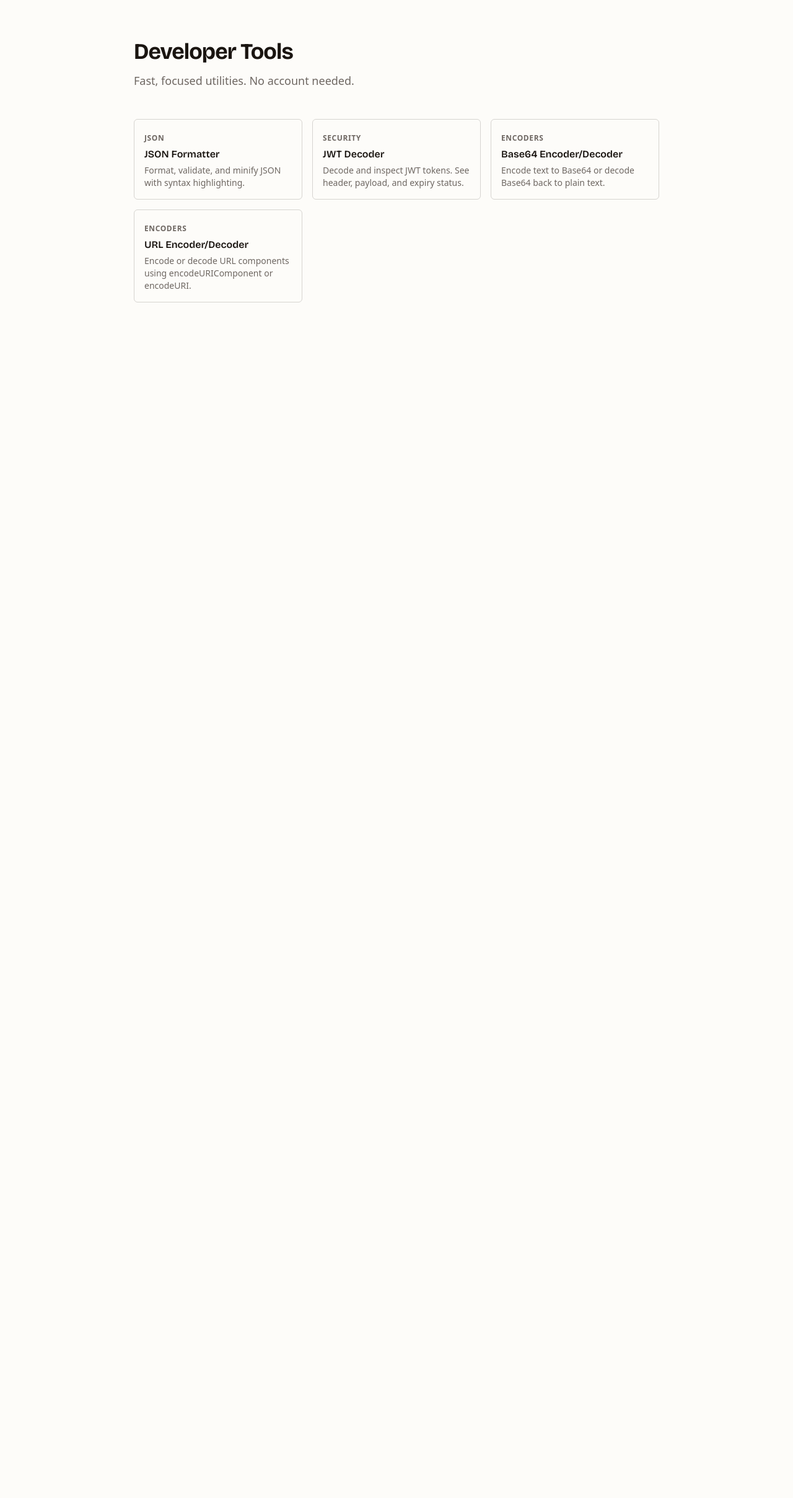
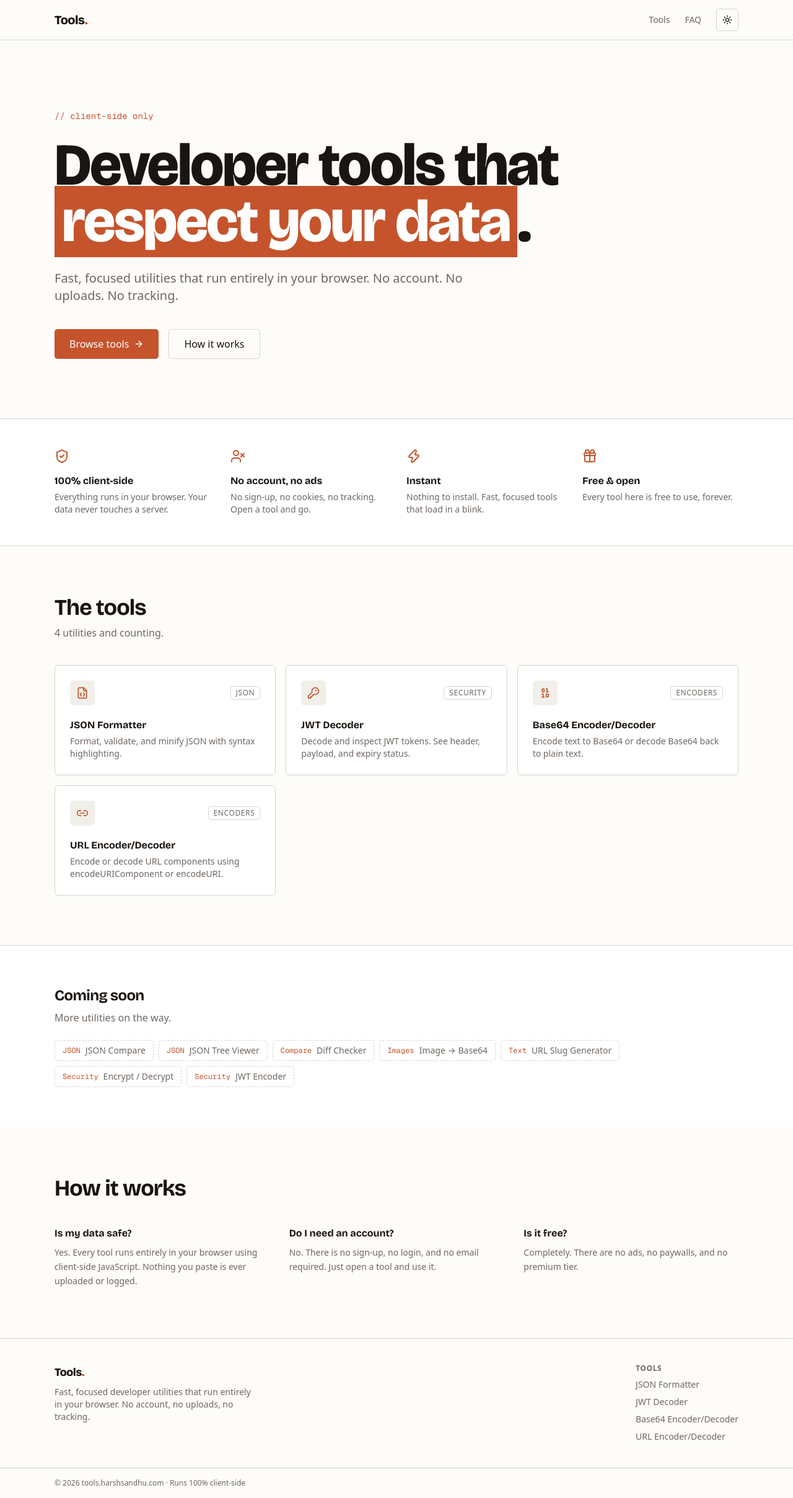
Before and after one commit to harshsandhu44/tools, a Next.js app: page / in a window 1280 px wide. Shown: the whole page at 62% size. Before the commit the page ends 800 px from the top, so only its background shows below. Built offline with nearby package versions, Linux system fonts and the light colour scheme.

Commit message:
feat(landing): rebuild landing as editorial marketing page
Replace the bare hero and grid with an editorial hero, value-prop strip,
icon tool grid, coming-soon teaser, and FAQ. Add site header and footer,
a generated OG image, and tool icons plus a roadmap list to the registry.

```diff
--- /dev/null
+++ b/src/app/opengraph-image.tsx
@@ -0,0 +1,49 @@
+import { ImageResponse } from 'next/og'
+
+export const alt = 'Tools — Developer utilities that respect your data'
+export const size = { width: 1200, height: 630 }
+export const contentType = 'image/png'
+
+export default function OpengraphImage() {
+  return new ImageResponse(
+    (
+      <div
+        style={{
+          height: '100%',
+          width: '100%',
+          display: 'flex',
+          flexDirection: 'column',
+          justifyContent: 'space-between',
+          background: '#fdfcf9',
+          padding: '80px',
+          fontFamily: 'sans-serif',
+        }}
+      >
+        <div style={{ display: 'flex', fontSize: 32, color: '#8a3d1f', fontWeight: 700 }}>
+          tools.harshsandhu.com
+        </div>
+        <div style={{ display: 'flex', flexDirection: 'column' }}>
+          <div
+            style={{
+              display: 'flex',
+              fontSize: 150,
+              fontWeight: 800,
+              color: '#1a1a17',
+              lineHeight: 1,
+              letterSpacing: '-0.04em',
+            }}
+          >
+            Tools<span style={{ color: '#c1502e' }}>.</span>
+          </div>
+          <div style={{ display: 'flex', fontSize: 40, color: '#57534e', marginTop: 24, maxWidth: 900 }}>
+            Developer utilities that run entirely in your browser.
+          </div>
+        </div>
+        <div style={{ display: 'flex', fontSize: 30, color: '#57534e', fontWeight: 600 }}>
+          No account · No uploads · No tracking
+        </div>
+      </div>
+    ),
+    { ...size },
+  )
+}
--- a/src/app/page.tsx
+++ b/src/app/page.tsx
@@ -1,37 +1,164 @@
 import Link from 'next/link'
-import { tools } from '@/lib/tools'
+import { ShieldCheck, UserX, Zap, Gift, ArrowRight } from 'lucide-react'
+import { tools, comingSoon } from '@/lib/tools'
+import { SiteHeader } from '@/components/site-header'
+import { SiteFooter } from '@/components/site-footer'
+import { Card } from '@/components/ui/card'
+import { Badge } from '@/components/ui/badge'
+
+const valueProps = [
+  {
+    icon: ShieldCheck,
+    title: '100% client-side',
+    body: 'Everything runs in your browser. Your data never touches a server.',
+  },
+  {
+    icon: UserX,
+    title: 'No account, no ads',
+    body: 'No sign-up, no cookies, no tracking. Open a tool and go.',
+  },
+  {
+    icon: Zap,
+    title: 'Instant',
+    body: 'Nothing to install. Fast, focused tools that load in a blink.',
+  },
+  {
+    icon: Gift,
+    title: 'Free & open',
+    body: 'Every tool here is free to use, forever.',
+  },
+]
+
+const faqs = [
+  {
+    q: 'Is my data safe?',
+    a: 'Yes. Every tool runs entirely in your browser using client-side JavaScript. Nothing you paste is ever uploaded or logged.',
+  },
+  {
+    q: 'Do I need an account?',
+    a: 'No. There is no sign-up, no login, and no email required. Just open a tool and use it.',
+  },
+  {
+    q: 'Is it free?',
+    a: 'Completely. There are no ads, no paywalls, and no premium tier.',
+  },
+]
 
 export default function Home() {
   return (
-    <main className="min-h-screen px-6 py-16 max-w-4xl mx-auto">
-      <section className="mb-12">
-        <h1 className="text-4xl font-bold tracking-tight text-foreground mb-3">
-          Developer Tools
+    <>
+      <SiteHeader />
+
+      <main className="flex-1">
+        {/* Hero */}
+        <section className="max-w-6xl mx-auto px-6 pt-20 pb-16 sm:pt-28 sm:pb-24">
+          <p className="font-mono text-sm text-primary mb-6">{'// client-side only'}</p>
+          <h1 className="font-display font-extrabold tracking-tight text-foreground text-5xl sm:text-7xl lg:text-8xl leading-[0.95] max-w-4xl">
+            Developer tools that{' '}
+            <span className="bg-primary text-primary-foreground px-3 box-decoration-clone">
+              respect your data
+            </span>
+            .
           </h1>
-        <p className="text-lg text-muted-foreground">
-          Fast, focused utilities. No account needed.
+          <p className="mt-8 text-lg sm:text-xl text-muted-foreground max-w-2xl">
+            Fast, focused utilities that run entirely in your browser. No account.
+            No uploads. No tracking.
           </p>
+          <div className="mt-10 flex flex-wrap items-center gap-4">
+            <Link
+              href="#tools"
+              className="inline-flex items-center gap-2 h-12 px-6 rounded-md bg-primary text-primary-foreground font-medium hover:opacity-90 transition-opacity"
+            >
+              Browse tools <ArrowRight className="w-4 h-4" />
+            </Link>
+            <Link
+              href="#faq"
+              className="inline-flex items-center h-12 px-6 rounded-md border border-border text-foreground font-medium hover:bg-muted transition-colors"
+            >
+              How it works
+            </Link>
+          </div>
         </section>
 
-      <section>
-        <div className="grid grid-cols-1 sm:grid-cols-2 lg:grid-cols-3 gap-4">
+        {/* Value props */}
+        <section className="border-y border-border bg-card">
+          <div className="max-w-6xl mx-auto px-6 py-12 grid grid-cols-1 sm:grid-cols-2 lg:grid-cols-4 gap-8">
+            {valueProps.map(v => (
+              <div key={v.title}>
+                <v.icon className="w-6 h-6 text-primary" />
+                <h3 className="font-display font-bold text-foreground mt-4">{v.title}</h3>
+                <p className="text-sm text-muted-foreground mt-1">{v.body}</p>
+              </div>
+            ))}
+          </div>
+        </section>
+
+        {/* Tool grid */}
+        <section id="tools" className="max-w-6xl mx-auto px-6 py-20 scroll-mt-20">
+          <h2 className="font-display text-3xl sm:text-4xl font-bold tracking-tight text-foreground">
+            The tools
+          </h2>
+          <p className="text-muted-foreground mt-2">
+            {tools.length} utilities and counting.
+          </p>
+          <div className="mt-10 grid grid-cols-1 sm:grid-cols-2 lg:grid-cols-3 gap-4">
             {tools.map(tool => (
-            <Link
-              key={tool.slug}
-              href={`/tools/${tool.slug}`}
-              className="block p-4 border border-border rounded-lg hover:border-primary transition-colors group"
-            >
-              <span className="text-xs font-semibold text-muted-foreground uppercase tracking-wider">
-                {tool.category}
-              </span>
-              <h2 className="font-semibold text-foreground mt-1 group-hover:text-primary transition-colors">
+              <Link key={tool.slug} href={`/tools/${tool.slug}`} className="group">
+                <Card className="h-full p-6 transition-colors hover:border-primary">
+                  <div className="flex items-center justify-between">
+                    <div className="flex items-center justify-center w-10 h-10 rounded-md bg-muted text-primary group-hover:bg-primary group-hover:text-primary-foreground transition-colors">
+                      <tool.icon className="w-5 h-5" />
+                    </div>
+                    <Badge variant="outline">{tool.category}</Badge>
+                  </div>
+                  <h3 className="font-display font-bold text-foreground mt-5 group-hover:text-primary transition-colors">
                     {tool.name}
-              </h2>
+                  </h3>
                   <p className="text-sm text-muted-foreground mt-1">{tool.description}</p>
+                </Card>
               </Link>
             ))}
           </div>
         </section>
+
+        {/* Coming soon */}
+        <section className="border-t border-border bg-card">
+          <div className="max-w-6xl mx-auto px-6 py-16">
+            <h2 className="font-display text-2xl font-bold tracking-tight text-foreground">
+              Coming soon
+            </h2>
+            <p className="text-muted-foreground mt-2">More utilities on the way.</p>
+            <div className="mt-6 flex flex-wrap gap-2">
+              {comingSoon.map(item => (
+                <span
+                  key={item.name}
+                  className="inline-flex items-center gap-2 rounded-md border border-dashed border-border px-3 py-1.5 text-sm text-muted-foreground"
+                >
+                  <span className="font-mono text-xs text-primary">{item.category}</span>
+                  {item.name}
+                </span>
+              ))}
+            </div>
+          </div>
+        </section>
+
+        {/* FAQ */}
+        <section id="faq" className="max-w-6xl mx-auto px-6 py-20 scroll-mt-20">
+          <h2 className="font-display text-3xl sm:text-4xl font-bold tracking-tight text-foreground">
+            How it works
+          </h2>
+          <div className="mt-10 grid grid-cols-1 md:grid-cols-3 gap-8">
+            {faqs.map(f => (
+              <div key={f.q}>
+                <h3 className="font-display font-bold text-foreground">{f.q}</h3>
+                <p className="text-sm text-muted-foreground mt-2 leading-relaxed">{f.a}</p>
+              </div>
+            ))}
+          </div>
+        </section>
       </main>
+
+      <SiteFooter />
+    </>
   )
 }
--- /dev/null
+++ b/src/components/site-footer.tsx
@@ -0,0 +1,38 @@
+import Link from 'next/link'
+import { Wordmark } from '@/components/wordmark'
+import { tools } from '@/lib/tools'
+
+export function SiteFooter() {
+  return (
+    <footer className="border-t border-border mt-auto">
+      <div className="max-w-6xl mx-auto px-6 py-10 flex flex-col gap-6 sm:flex-row sm:items-start sm:justify-between">
+        <div className="max-w-xs">
+          <Wordmark className="text-lg" />
+          <p className="mt-2 text-sm text-muted-foreground">
+            Fast, focused developer utilities that run entirely in your browser.
+            No account, no uploads, no tracking.
+          </p>
+        </div>
+        <nav className="flex flex-col gap-2">
+          <span className="text-xs font-semibold uppercase tracking-wider text-muted-foreground">
+            Tools
+          </span>
+          {tools.map(tool => (
+            <Link
+              key={tool.slug}
+              href={`/tools/${tool.slug}`}
+              className="text-sm text-muted-foreground hover:text-foreground transition-colors"
+            >
+              {tool.name}
+            </Link>
+          ))}
+        </nav>
+      </div>
+      <div className="border-t border-border">
+        <p className="max-w-6xl mx-auto px-6 py-4 text-xs text-muted-foreground">
+          © {new Date().getFullYear()} tools.harshsandhu.com · Runs 100% client-side
+        </p>
+      </div>
+    </footer>
+  )
+}
--- /dev/null
+++ b/src/components/site-header.tsx
@@ -0,0 +1,22 @@
+import Link from 'next/link'
+import { Wordmark } from '@/components/wordmark'
+import { ThemeToggle } from '@/components/theme-toggle'
+
+export function SiteHeader() {
+  return (
+    <header className="sticky top-0 z-40 border-b border-border bg-background/80 backdrop-blur">
+      <div className="max-w-6xl mx-auto flex items-center justify-between h-16 px-6">
+        <Wordmark className="text-xl" />
+        <nav className="flex items-center gap-6 text-sm font-medium text-muted-foreground">
+          <Link href="#tools" className="hidden sm:inline hover:text-foreground transition-colors">
+            Tools
+          </Link>
+          <Link href="#faq" className="hidden sm:inline hover:text-foreground transition-colors">
+            FAQ
+          </Link>
+          <ThemeToggle />
+        </nav>
+      </div>
+    </header>
+  )
+}
--- a/src/lib/tools.ts
+++ b/src/lib/tools.ts
@@ -1,8 +1,11 @@
+import { FileJson, KeyRound, Binary, Link2, type LucideIcon } from 'lucide-react'
+
 export type Tool = {
   name: string
   slug: string
   description: string
   category: string
+  icon: LucideIcon
 }
 
 export const tools: Tool[] = [
@@ -11,23 +14,37 @@ export const tools: Tool[] = [
     slug: 'json-formatter',
     description: 'Format, validate, and minify JSON with syntax highlighting.',
     category: 'JSON',
+    icon: FileJson,
   },
   {
     name: 'JWT Decoder',
     slug: 'jwt-decoder',
     description: 'Decode and inspect JWT tokens. See header, payload, and expiry status.',
     category: 'Security',
+    icon: KeyRound,
   },
   {
     name: 'Base64 Encoder/Decoder',
     slug: 'base64',
     description: 'Encode text to Base64 or decode Base64 back to plain text.',
     category: 'Encoders',
+    icon: Binary,
   },
   {
     name: 'URL Encoder/Decoder',
     slug: 'url-encoder',
     description: 'Encode or decode URL components using encodeURIComponent or encodeURI.',
     category: 'Encoders',
+    icon: Link2,
   },
 ]
+
+export const comingSoon: { name: string; category: string }[] = [
+  { name: 'JSON Compare', category: 'JSON' },
+  { name: 'JSON Tree Viewer', category: 'JSON' },
+  { name: 'Diff Checker', category: 'Compare' },
+  { name: 'Image → Base64', category: 'Images' },
+  { name: 'URL Slug Generator', category: 'Text' },
+  { name: 'Encrypt / Decrypt', category: 'Security' },
+  { name: 'JWT Encoder', category: 'Security' },
+]
```
Lines whose indentation alone changed are shown as unchanged.
